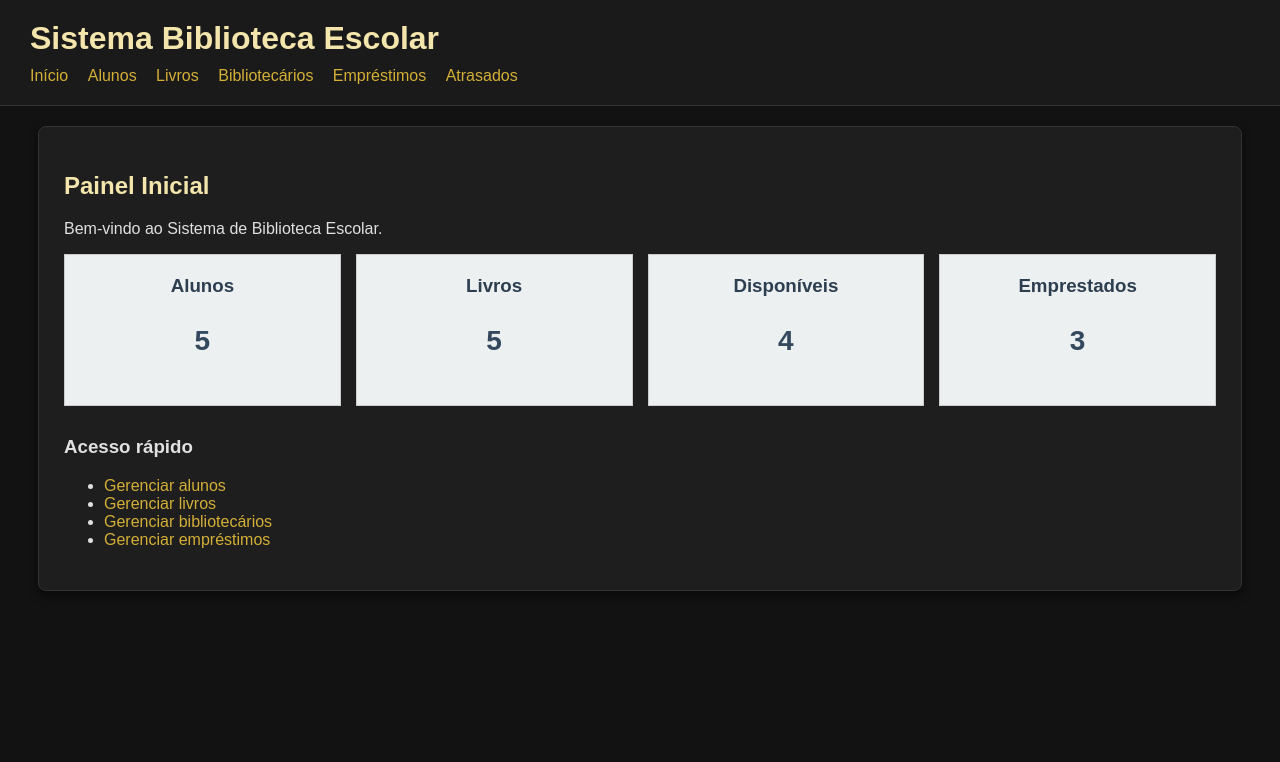
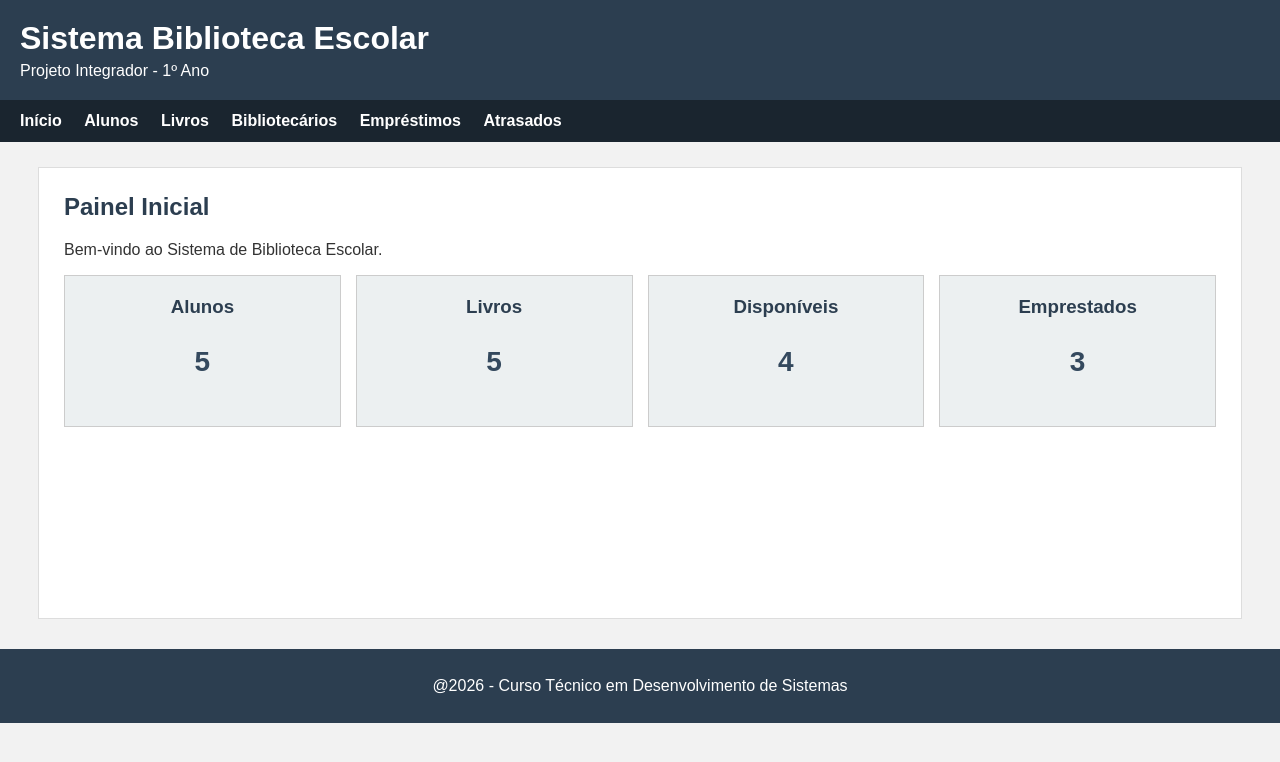
Before and after one commit to Felipe220611/projeto1biblioteca, a Flask app: page / in a window 1280 px wide. Shown: the top 762 px of the page. Run offline with Flask 3, Linux system fonts and the light colour scheme; data comes from the database, SQL or seed files in the repository.

Commit message:
revisao final menu e telas

```diff
--- a/static/css/style.css
+++ b/static/css/style.css
@@ -1,182 +1,166 @@
 body {
    font-family: Arial, Helvetica, sans-serif;
    margin: 0;
-   background-color: #121212; /* Fundo geral escuro */
-   color: #E0E0E0; /* Texto claro de alto contraste */
+   background-color: #f2f2f2;
+   color: #333;
 }
 
 
-
-
 header {
-   background-color: #1A1A1A; /* Topo escuro elegante */
-   color: #ffffff;
-   padding: 20px 30px;
-   border-bottom: 1px solid #333333;
+   background-color: #2c3e50;
+   color: white;
 }
 
 
-
-
-header h1 {
-   margin: 0;
-   color: #F3E5AB; /* Dourado suave para o título principal */
+.topo {
+   padding: 20px;
 }
 
 
+.topo h1 {
+   margin: 0;
+}
+
+
+.topo p {
+   margin: 5px 0 0 0;
+}
 
 
 nav {
-   margin-top: 10px;
+   background-color: #1a252f;
+   padding: 12px 20px;
 }
 
 
-
-
 nav a {
-   color: #D4AF37; /* Links do menu em dourado */
+   color: white;
    text-decoration: none;
-   margin-right: 15px;
-   font-weight: 500;
+   margin-right: 18px;
+   font-weight: bold;
 }
 
 
-
-
 nav a:hover {
-   color: #FFFFFF;
    text-decoration: underline;
 }
 
 
-
-
 main {
    width: 90%;
-   margin: 20px auto;
-   background-color: #1E1E1E; /* Card central escuro destacado */
+   margin: 25px auto;
+   background-color: white;
    padding: 25px;
-   border: 1px solid #333333;
-   border-radius: 8px;
-   box-shadow: 0 4px 10px rgba(0, 0, 0, 0.5); /* Sombra mais marcada para o tema escuro */
+   border: 1px solid #ddd;
+   min-height: 400px;
 }
 
 
+footer {
+   background-color: #2c3e50;
+   color: white;
+   text-align: center;
+   padding: 12px;
+   margin-top: 30px;
+}
 
 
 h2 {
-   color: #F3E5AB; /* Título secundário em dourado suave */
+   color: #2c3e50;
+   margin-top: 0;
 }
 
 
+h3 {
+   color: #34495e;
+}
 
 
 table {
    width: 100%;
    border-collapse: collapse;
-   background-color: #1E1E1E;
+   background-color: white;
+   margin-top: 15px;
 }
 
 
-
-
 th {
-   background-color: #2A2A2A; /* Cabeçalho da tabela */
-   color: #D4AF37; /* Texto do cabeçalho em dourado */
+   background-color: #34495e;
+   color: white;
 }
-
-
 
 
 th,
 td {
-   border: 1px solid #333333;
-   padding: 12px;
+   border: 1px solid #ccc;
+   padding: 10px;
    text-align: left;
 }
 
 
-
-
-/* Efeito zebrado leve para tabelas no modo escuro */
 tr:nth-child(even) {
-   background-color: #252525;
+   background-color: #f8f8f8;
 }
 
 
-
-
 form {
-   width: 400px;
+   max-width: 500px;
+   margin-bottom: 20px;
 }
-
-
 
 
 label {
    font-weight: bold;
-   color: #E0E0E0;
 }
-
-
 
 
 input,
 select {
    width: 100%;
-   padding: 10px;
+   padding: 8px;
    margin-top: 4px;
    margin-bottom: 12px;
-   border: 1px solid #444444;
-   border-radius: 6px;
-   background-color: #2A2A2A; /* Campos de input escuros */
-   color: #FFFFFF;
+   border: 1px solid #aaa;
+   box-sizing: border-box;
 }
-
-
-
-
-input:focus,
-select:focus {
-   outline: none;
-   border-color: #D4AF37; /* Destaque ao focar no campo */
-}
-
-
 
 
 button {
    padding: 10px 20px;
-   background-color: #C59B27; /* Botão em destaque dourado */
-   color: #121212; /* Texto escuro dentro do botão para bom contraste */
+   background-color: #2c3e50;
+   color: white;
    border: none;
-   border-radius: 6px;
    cursor: pointer;
-   font-weight: bold;
-   transition: background-color 0.2s;
 }
 
 
-
-
 button:hover {
-   background-color: #E5B838;
+   background-color: #1a252f;
 }
 
 
-
-
 a {
-   color: #D4AF37;
-   text-decoration: none;
+   color: #2c3e50;
 }
 
 
+form a {
+   margin-left: 10px;
+}
 
 
-a:hover {
-   text-decoration: underline;
+input::placeholder {
+   color: #777;
 }
+
+
+.mensagem {
+   padding: 12px;
+   margin-bottom: 15px;
+   border-radius: 4px;
+   font-weight: bold;
+}
+
 
 .sucesso {
    background-color: #d4edda;
@@ -198,14 +182,6 @@ a:hover {
    border: 1px solid #ffeeba;
 }
 
-form a {
-   margin-left: 10px;
-}
-
-
-input::placeholder {
-   color: #777;
-}
 
 .painel {
    display: flex;
@@ -235,6 +211,7 @@ input::placeholder {
    color: #34495e;
 }
 
+
 .atraso {
    color: #c0392b;
    font-weight: bold;
--- a/templates/base.html
+++ b/templates/base.html
@@ -15,7 +15,11 @@
 
 
     <header>
-        <h1>Sistema Biblioteca Escolar</h1>
+        <div class="topo">
+            <h1>Sistema Biblioteca Escolar</h1>
+            <p>Projeto Integrador - 1º Ano</p>
+        </div>
+
 
         <nav>
             <a href="/">Início</a>
@@ -25,8 +29,6 @@
             <a href="/emprestimos">Empréstimos</a>
             <a href="/emprestimos/atrasados">Atrasados</a>
         </nav>
-
-
     </header>
 
 
@@ -43,10 +45,17 @@
             {% endif %}
         {% endwith %}
 
+
         {% block conteudo %}
         {% endblock %}
+
+
     </main>
 
+
+    <footer>
+        <p>@2026 - Curso Técnico em Desenvolvimento de Sistemas</p>
+    </footer>
 
 
 </body>
--- a/templates/index.html
+++ b/templates/index.html
@@ -40,15 +40,5 @@
 </div>
 
 
-<h3>Acesso rápido</h3>
-
-
-<ul>
-    <li><a href="/alunos">Gerenciar alunos</a></li>
-    <li><a href="/livros">Gerenciar livros</a></li>
-    <li><a href="/bibliotecarios">Gerenciar bibliotecários</a></li>
-    <li><a href="/emprestimos">Gerenciar empréstimos</a></li>
-</ul>
-
 
 {% endblock %}
```
